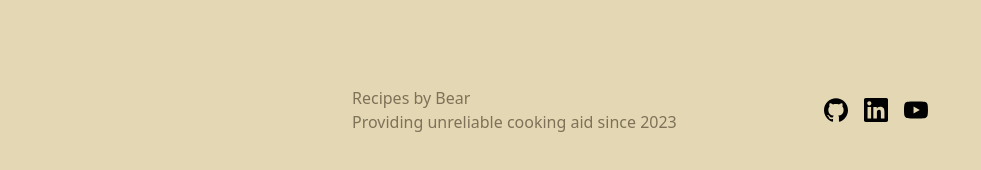
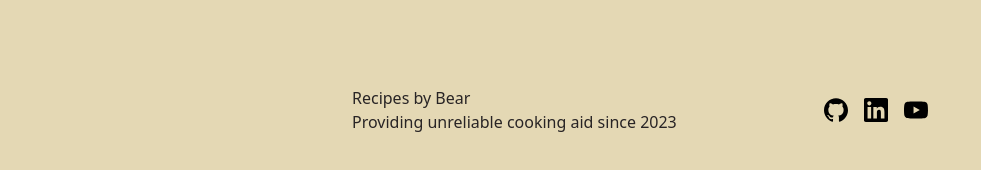
Before and after one commit to bjornnorgaard/cookiebookie, a SvelteKit app: page / in a window 1280 px wide. Shown: the part 730-900 px from the top of the page, without its empty margins (0-981 px from the left). Built offline with nearby package versions, Linux system fonts and the light colour scheme.

Commit message:
Fixed lighthouse contract issue in footer

```diff
--- a/src/routes/+layout.svelte
+++ b/src/routes/+layout.svelte
@@ -11,7 +11,7 @@
     <slot/>
 </NavigationTop>
 
-<footer class="pb-8 sm:px-8 bg-neutral-content text-neutral">
+<footer class="pb-8 sm:px-8 bg-neutral-content">
     <div class="m-auto flex max-w-screen-sm flex-col justify-between gap-4 text-center sm:flex-row sm:px-8 sm:py-4 sm:text-left">
         <div>
             <p>Recipes by Bear<br/>Providing unreliable cooking aid since 2023</p>
```
